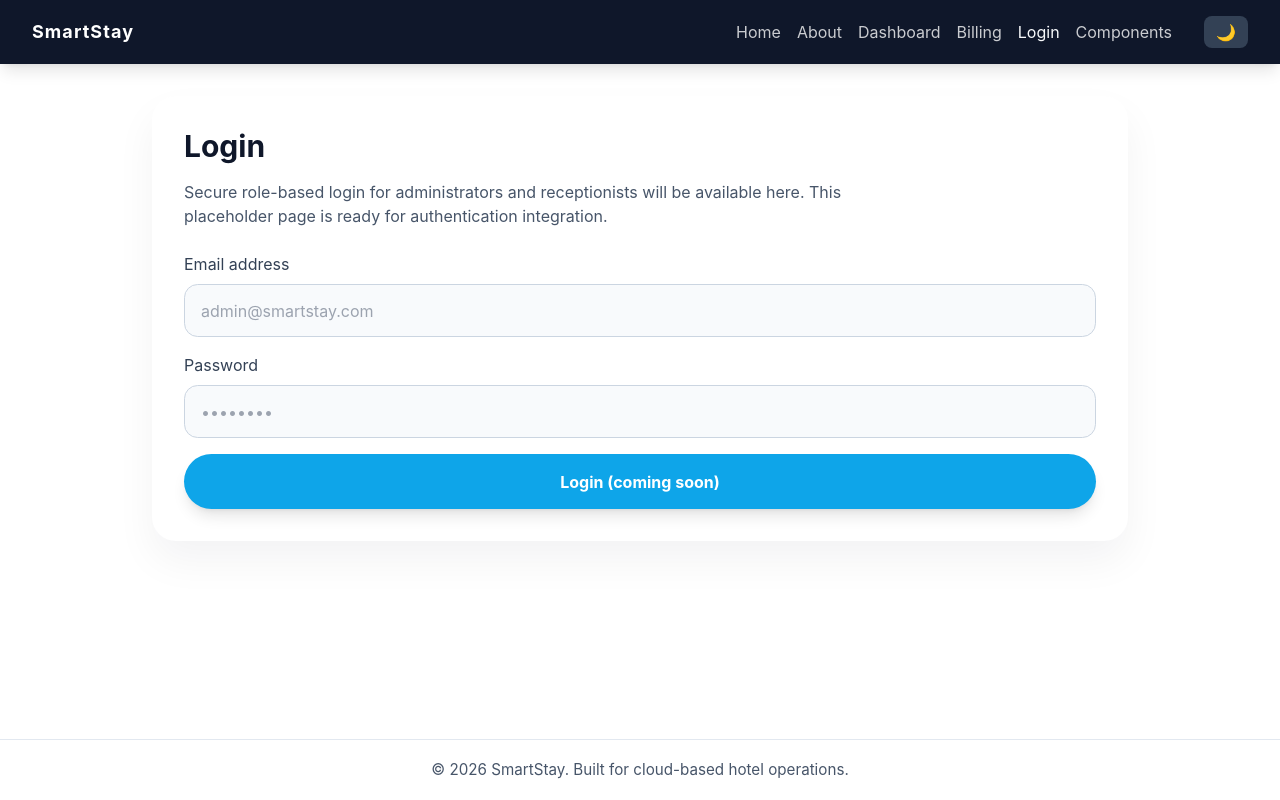
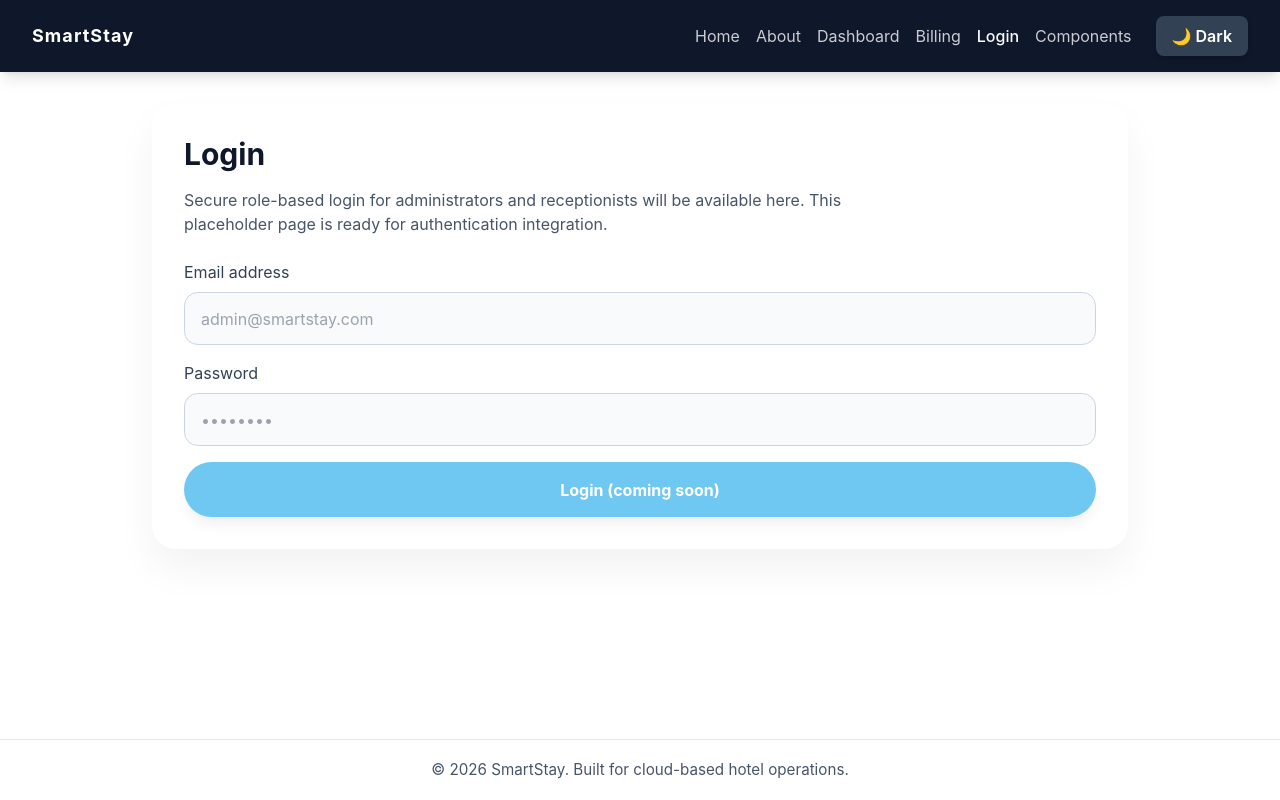
Before and after one commit to Piyush3033/SmartStay, a React (Vite) app: page /login in a window 1280 px wide. Built offline with nearby package versions, Linux system fonts and the light colour scheme.

Commit message:
fix: make dark/light mode toggle fully functional with improved styling

```diff
--- a/src/components/Navbar.jsx
+++ b/src/components/Navbar.jsx
@@ -14,27 +14,27 @@ function Navbar() {
   const { isDark, toggleTheme } = useTheme()
 
   return (
-    <header className="navbar flex flex-wrap items-center justify-between gap-4 px-6 py-4 bg-slate-950 text-white shadow-lg dark:bg-slate-950">
+    <header className="navbar flex flex-wrap items-center justify-between gap-4 px-6 py-4 bg-slate-950 text-white shadow-lg dark:bg-slate-900 transition-colors">
       <NavLink to="/" className="navbar-brand text-lg font-semibold tracking-[0.12em]">
         SmartStay
       </NavLink>
-      <nav className="navbar-links flex flex-wrap gap-4 items-center" aria-label="Primary navigation">
+      <nav className="navbar-links flex flex-wrap gap-3 items-center" aria-label="Primary navigation">
         {links.map((link) => (
           <NavLink
             key={link.to}
             to={link.to}
-            className={({ isActive }) => isActive ? 'nav-link active text-sky-300' : 'nav-link text-slate-200 hover:text-white'}
+            className={({ isActive }) => isActive ? 'nav-link active text-sky-300 font-medium' : 'nav-link text-slate-300 hover:text-white transition-colors'}
           >
             {link.label}
           </NavLink>
         ))}
         <button
           onClick={toggleTheme}
-          className="ml-4 px-3 py-1 rounded-lg bg-slate-700 hover:bg-slate-600 transition"
-          aria-label="Toggle dark mode"
-          title={isDark ? 'Light mode' : 'Dark mode'}
+          className="ml-2 px-4 py-2 rounded-lg bg-slate-700 hover:bg-slate-600 active:bg-slate-500 transition-all font-semibold text-base shadow-md hover:shadow-lg"
+          aria-label={isDark ? 'Switch to light mode' : 'Switch to dark mode'}
+          title={isDark ? 'Light Mode' : 'Dark Mode'}
         >
-          {isDark ? '☀️' : '🌙'}
+          {isDark ? '☀️ Light' : '🌙 Dark'}
         </button>
       </nav>
     </header>
--- a/src/styles.css
+++ b/src/styles.css
@@ -9,6 +9,16 @@
   line-height: 1.5;
   color: #1e293b;
   background: #f8fafc;
+}
+
+html.dark {
+  color-scheme: dark;
+  color: #f1f5f9;
+  background: #0f172a;
+}
+
+html.dark body {
+  background: linear-gradient(180deg, #0f172a 0%, #1e293b 100%);
 }
 
 * {
@@ -23,6 +33,7 @@ html, body, #root {
 body {
   margin: 0;
   background: linear-gradient(180deg, #f8fafc 0%, #ffffff 100%);
+  transition: background-color 0.3s ease, color 0.3s ease;
 }
 
 button, input, textarea, select {
@@ -43,6 +54,10 @@ body {
   max-width: 60ch;
   margin: 1.5rem auto 0;
   color: #475569;
+}
+
+html.dark .section-intro {
+  color: #cbd5e1;
 }
 
 .hero-list,
@@ -70,6 +85,11 @@ body {
   border: 1px solid rgba(56, 189, 248, 0.18);
 }
 
+html.dark .metric-card {
+  background: #0c4a6e;
+  border-color: rgba(56, 189, 248, 0.3);
+}
+
 .metric-card h3 {
   margin: 0 0 0.5rem;
 }
@@ -91,6 +111,13 @@ body {
   border-radius: 0.85rem;
   border: 1px solid #cbd5e1;
   background: #f8fafc;
+  transition: background-color 0.3s, border-color 0.3s;
+}
+
+html.dark .login-field input {
+  border-color: #475569;
+  background: #1e293b;
+  color: #f1f5f9;
 }
 
 .login-button {
@@ -100,6 +127,16 @@ body {
   background: #0ea5e9;
   color: white;
   font-weight: 700;
+  cursor: pointer;
+  transition: background-color 0.3s;
+}
+
+.login-button:hover {
+  background: #0284c7;
+}
+
+.login-button:disabled {
+  opacity: 0.6;
   cursor: not-allowed;
 }
 
```
